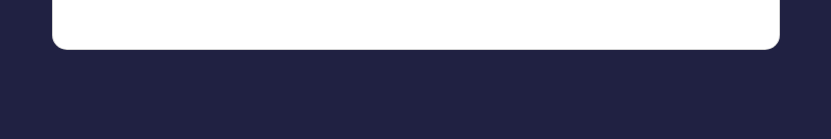
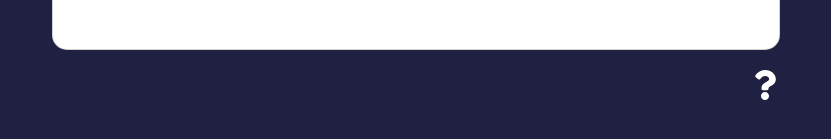
Before and after one commit to letStayFoolish/feedback-app-react, a React (Create React App) app: page /about in a window 1280 px wide. Shown: the part 301-440 px from the top of the page, without its empty margins (224-1055 px from the left). Built offline with nearby package versions, Linux system fonts and the light colour scheme.

Commit message:
Custom Links

```diff
--- a/src/App.js
+++ b/src/App.js
@@ -5,6 +5,7 @@
 import FeedbackList from "./components/FeedbackList";
 import FeedbackStats from "./components/FeedbackStats";
 import FeedbackForm from "./components/FeedbackForm";
+import AboutIconLink from "./components/AboutIconLink";
 import {v4 as uuidv4 } from 'uuid'
 import AboutPage from "./pages/AboutPage";
 function App() {
@@ -34,6 +35,8 @@
             />
             <Route path='/about' element={<AboutPage />} />
           </Routes>
+
+          <AboutIconLink />
         </div>
     </Router>
   );
--- /dev/null
+++ b/src/components/AboutIconLink.jsx
@@ -0,0 +1,13 @@
+import { FaQuestion } from 'react-icons/fa'
+import { Link } from 'react-router-dom'
+const AboutIconLink = () => {
+  return (
+    <div className='about-link'>
+      <Link to='/about' >
+        <FaQuestion size={30} />
+      </Link>
+    </div>
+  )
+}
+
+export default AboutIconLink
--- a/src/pages/AboutPage.jsx
+++ b/src/pages/AboutPage.jsx
@@ -1,5 +1,5 @@
 import Card from '../components/shared/Card'
-
+import { Link } from 'react-router-dom'
 
 const AboutPage = () => {
   return (
@@ -10,7 +10,7 @@
         <p>VersionL 1.0.0</p>
 
         <p>
-          <a href="/">Back To Home</a>
+          <Link to='/'>Back To Home</Link>
         </p>
       </div>
     </Card>
```
